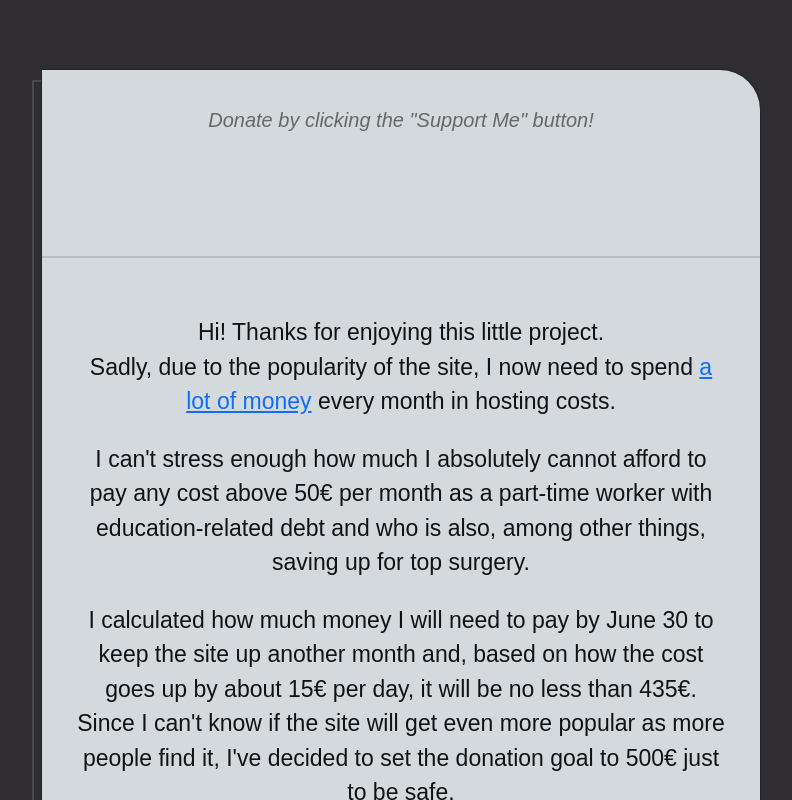
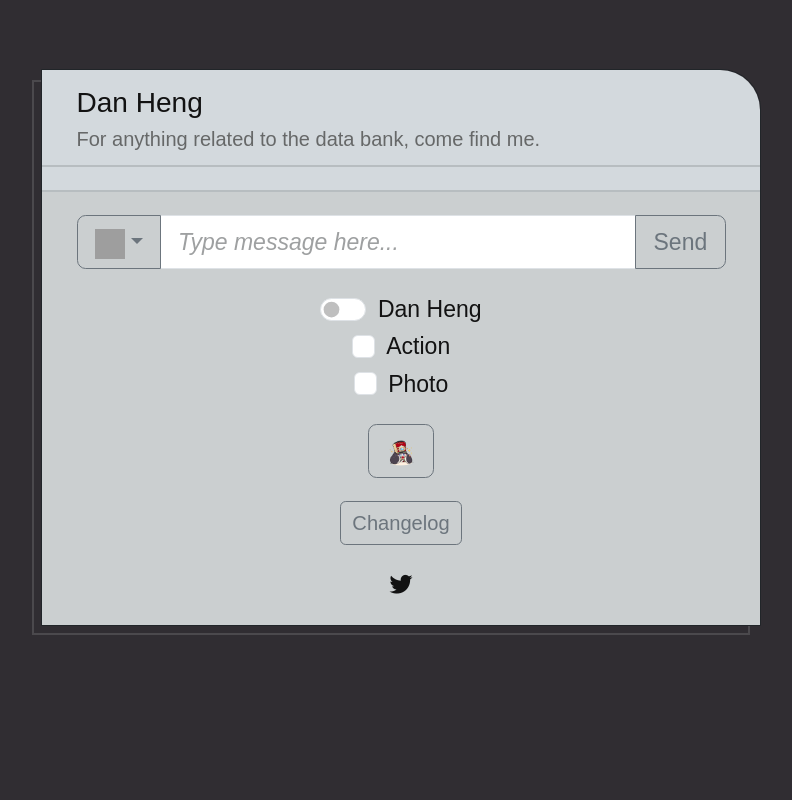
Before and after one commit to Ningyoplug/HSRchat, an Angular app: page / in a window 1280 px wide. Shown: the top 800 px of the page, without its empty margins (239-1031 px from the left). Built offline with nearby package versions, Linux system fonts and the light colour scheme; grey boxes are pictures that could not be loaded; a web font is replaced by a local one.

Commit message:
Donation mode is off

```diff
--- a/src/app/app.component.html
+++ b/src/app/app.component.html
@@ -1,6 +1,6 @@
+<div id="chat" class="container mx-auto border border-dark my-5 p-0 position-relative">
+    <app-chat></app-chat>
+</div>
 <!-- <div id="chat" class="container mx-auto border border-dark my-5 p-0 position-relative">
-    <app-chat></app-chat>
+    <app-donate></app-donate>
 </div> -->
-<div id="chat" class="container mx-auto border border-dark my-5 p-0 position-relative">
-    <app-donate></app-donate>
-</div>
--- a/src/app/components/chat/chat.component.html
+++ b/src/app/components/chat/chat.component.html
@@ -185,18 +185,21 @@
                                     <!-- CHANGELOG MODAL CONTENT -->
                                     <p>Hi! Thanks for enjoying this little project.</p>
 
-                                    <a href="assets/img/pain.png" target="_blank">
-                                        <img src="assets/img/pain-small.png" class="mb-3" width="400px"
-                                            alt="Holy shit that's a lot of money">
-                                    </a>
-
-                                    <p>Due to the popularity of the site, I now need to spend <i>a lot of money</i> every month in order to keep it up and available. For this reason, I've added a
-                                        "<a href="https://ko-fi.com/ningyo" target="_blank">Support me</a>" button, so if you enjoy the site please consider helping me with the monthly fee via tips. If it gets too expensive, <i>I'm afraid I'll have to shut down the site</i> since IRL I work part time and I don't make enough money to justify the cost. An alternative would be adding ads to the site, but I really, really don't want to do that unless there is no other option.
+                                    <p>Due to the popularity of the site, I now need to spend <i>a lot of money</i>
+                                        every month in order to keep it up and available. For this reason, I've added a
+                                        "<a href="https://ko-fi.com/ningyo" target="_blank">Support me</a>" button, so
+                                        if you enjoy the site please consider helping me with the monthly fee via tips.
                                     </p>
 
                                     <p>Thank you and have fun everyone!</p>
 
                                     <hr class="mb-3">
+
+                                    <p>11/06/2024</p>
+                                    <ul>
+                                        <li>We were able to reach the donation goal for June in just one night! That was incredible! I'm so grateful to everyone who donated! I'm now looking into
+                                            hosting alternatives that won't cost as much, but at least I can rest easy for this month.</li>
+                                    </ul>
 
                                     <p>28/05/2024</p>
                                     <ul>
@@ -215,6 +218,12 @@
                     </div>
                 </div>
 
+                <div class="text-center mt-3">
+                    <a href="https://x.com/hsrchatvercel" target="_blank">
+                        <i class="bi bi-twitter"></i>
+                    </a>
+                </div>
+
             </div>
         </div>
 
```
